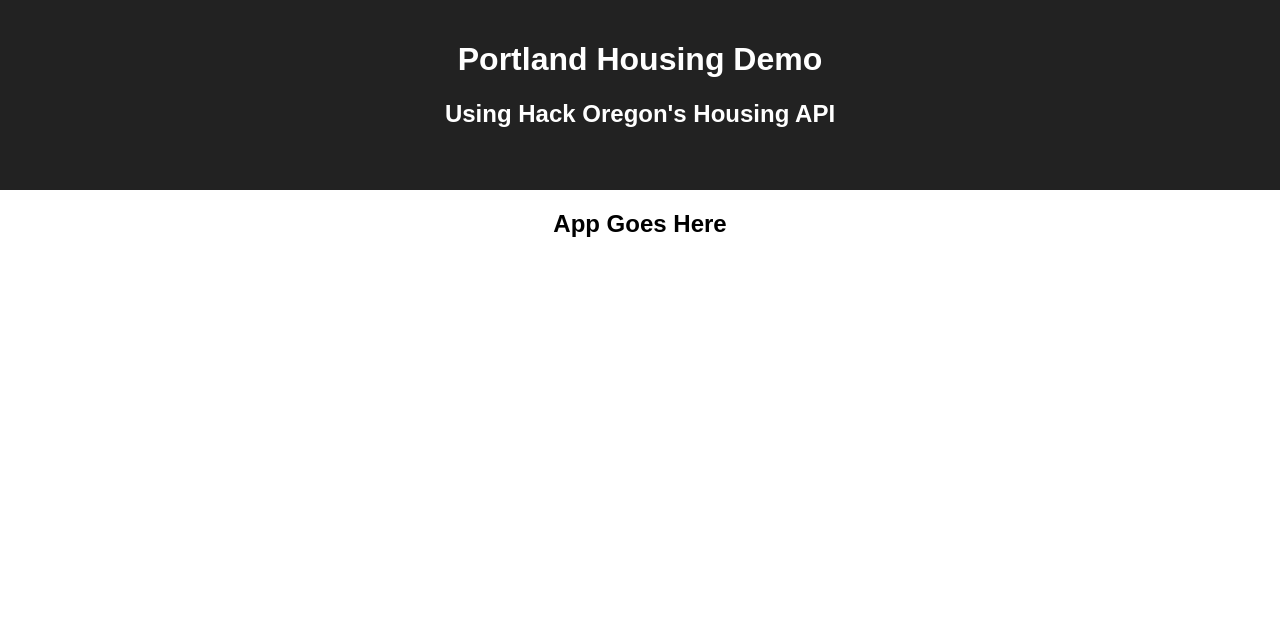
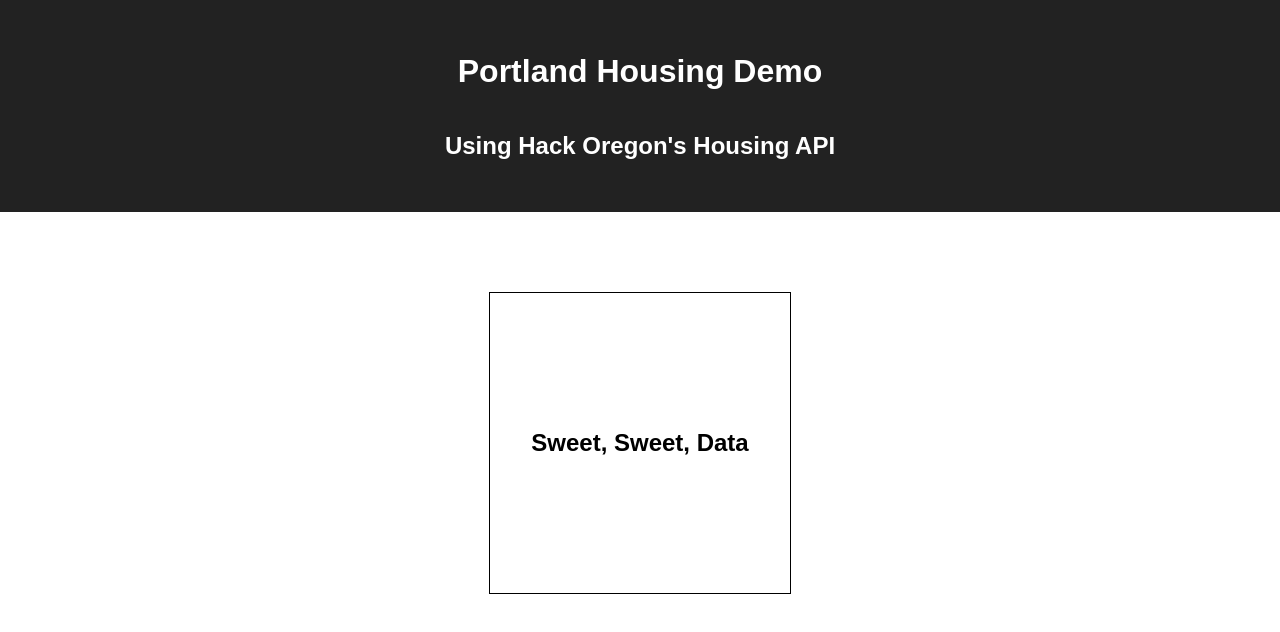
Before and after one commit to ericgold/portland-housing-demo, a React (Create React App) app: page / in a window 1280 px wide. Shown: the top 632 px of the page. Built offline with nearby package versions, Linux system fonts and the light colour scheme.

Commit message:
add DataCard component and styles

```diff
--- a/src/App.css
+++ b/src/App.css
@@ -1,10 +1,14 @@
 .App {
-  text-align: center;
+  display: flex;
+  flex-direction: column;
 }
 
 .App-header {
+  display: flex;
+  flex-direction: column;
+  justify-content: center;
+  align-items: center;
   background-color: #222;
-  height: 150px;
-  padding: 20px;
+  padding: 2rem;
   color: white;
 }
--- a/src/App.js
+++ b/src/App.js
@@ -1,5 +1,6 @@
 import React, { Component } from 'react';
 import './App.css';
+import DataCard from './Components/DataCard';
 
 class App extends Component {
   render() {
@@ -9,7 +10,7 @@
           <h1>Portland Housing Demo</h1>
           <h2>Using Hack Oregon's Housing API</h2>
         </div>
-        <h2>App Goes Here</h2>
+        <DataCard />
       </div>
     );
   }
--- /dev/null
+++ b/src/Components/DataCard.css
@@ -0,0 +1,17 @@
+.wrapper {
+	display: flex;
+	flex-direction: column;
+	justify-content: center;
+	align-items: center;
+}
+
+.data-card {
+	display: flex;
+	flex-direction: column;
+	justify-content: center;
+	align-items: center;
+	height: 300px;
+	width: 300px;
+	margin: 5rem;
+	border: 1px solid black;
+}
--- /dev/null
+++ b/src/Components/DataCard.js
@@ -0,0 +1,32 @@
+import React from 'react';
+import PropTypes from 'prop-types';
+import './DataCard.css';
+
+export default class DataCard extends React.Component {
+	constructor(props) {
+		super(props);
+		this.state = {
+			data: []
+		};
+		this.getData = this.getData.bind(this);
+	}
+
+	getData(url) {
+		return fetch(url, {})
+								 .then(response => response.json())
+								 .then(jsonData => this.setState({ data: jsonData }))
+								 .catch(error => console.log(error));
+	}
+
+	render() {
+		return (
+			<div className="wrapper">
+				<div className="data-card">
+					<h2>Sweet, Sweet, Data</h2>
+				</div>
+			</div>
+
+		)
+	}
+
+}
```
